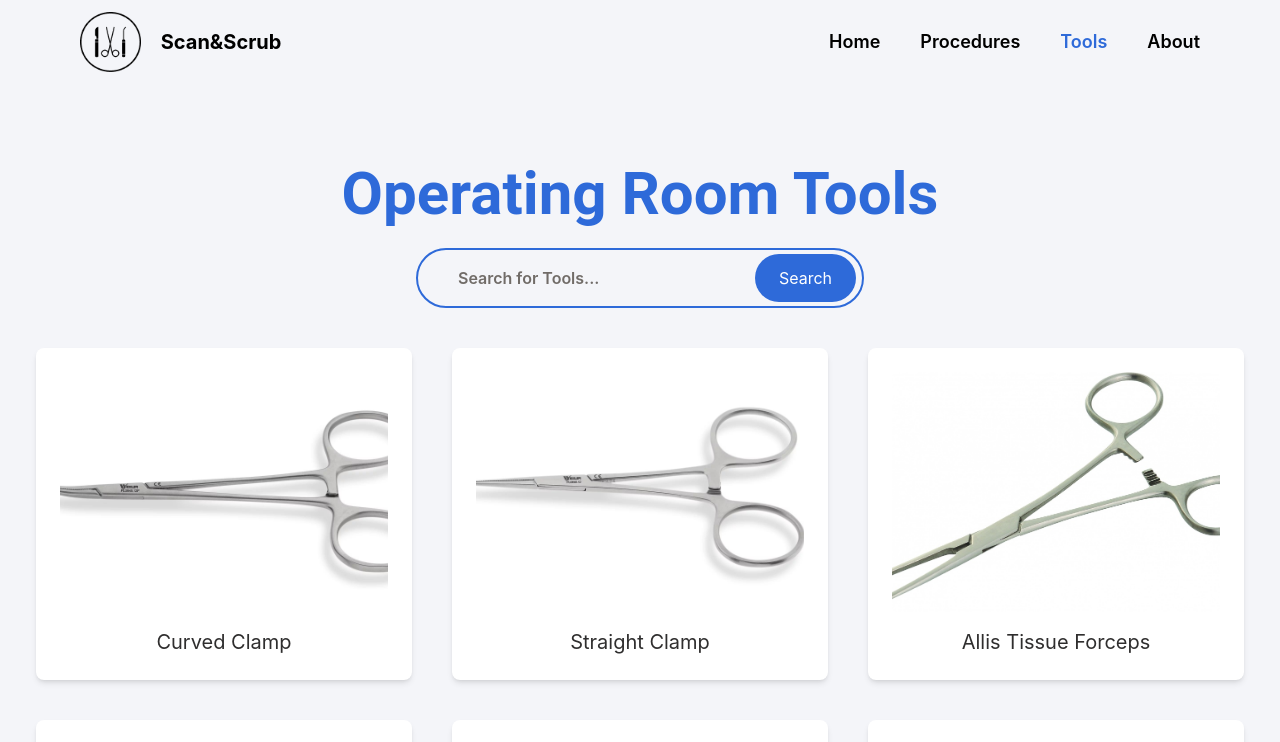
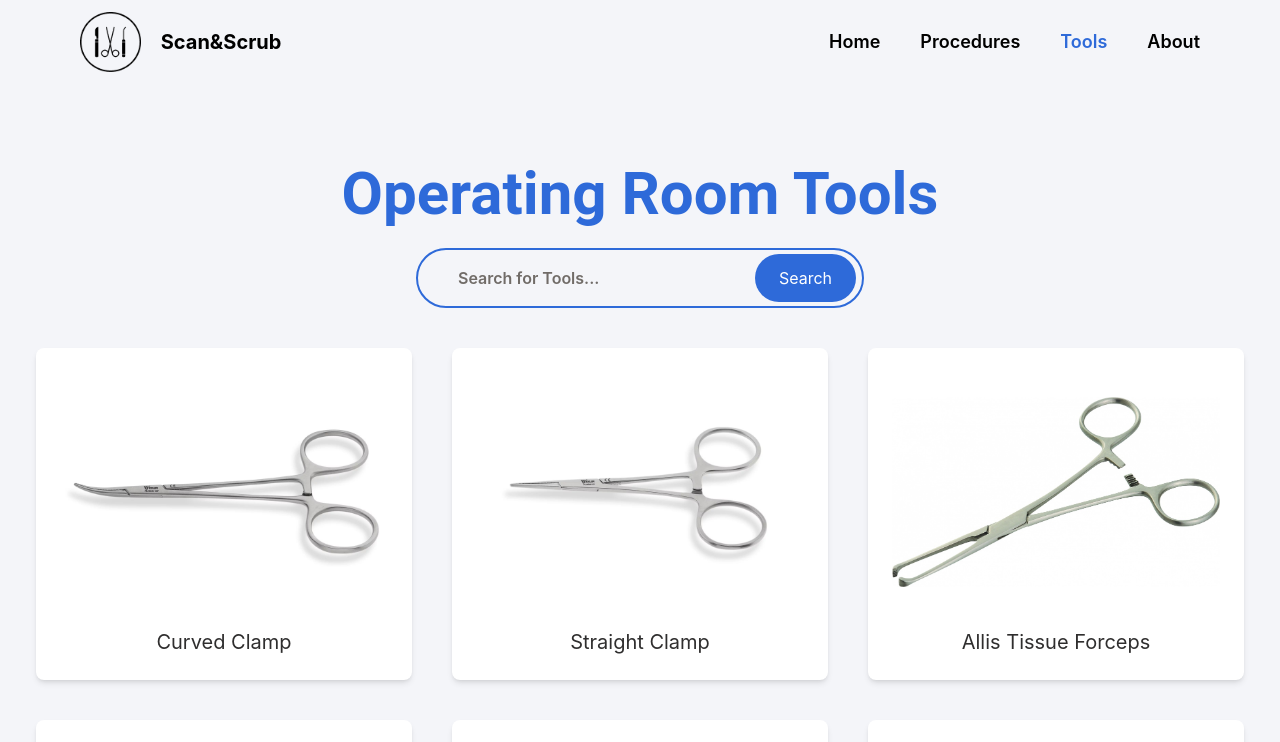
Before and after one commit to rogerrru/scan-and-scrub, a React (Vite) app: page /tools in a window 1280 px wide. Shown: the top 742 px of the page. Built offline with nearby package versions, Linux system fonts and the light colour scheme.

Commit message:
edited image sizes

```diff
--- a/src/pages/Tools.jsx
+++ b/src/pages/Tools.jsx
@@ -62,7 +62,7 @@ const Tools = () => {
                                         <img
                                             src={getToolImagePath(tool.image)}
                                             alt={tool.name}
-                                            className="w-110 h-60 object-cover rounded-md mb-4"
+                                            className="w-110 h-60 object-contain rounded-md mb-4"
                                         />
                                         <p className="text-xl md:text-lg lg:text-xl text-center">{tool.name}</p>
                                     </div>
```
